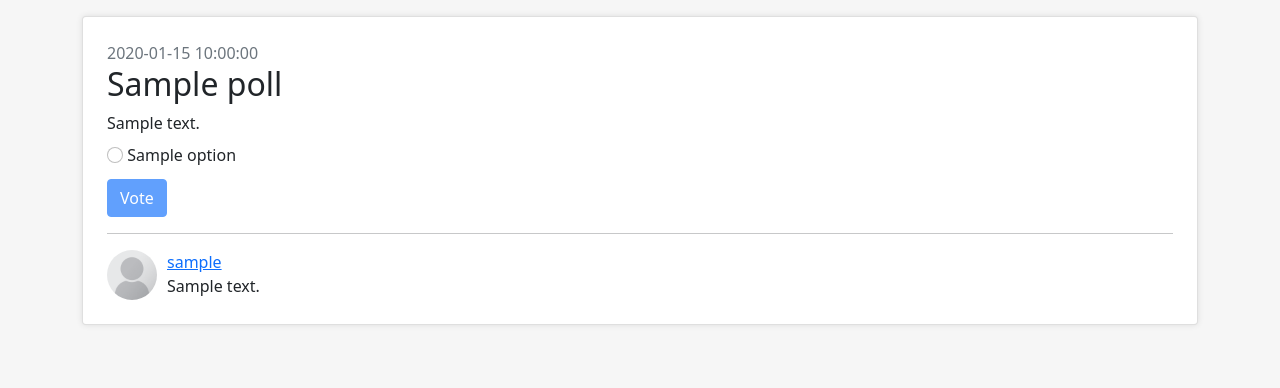
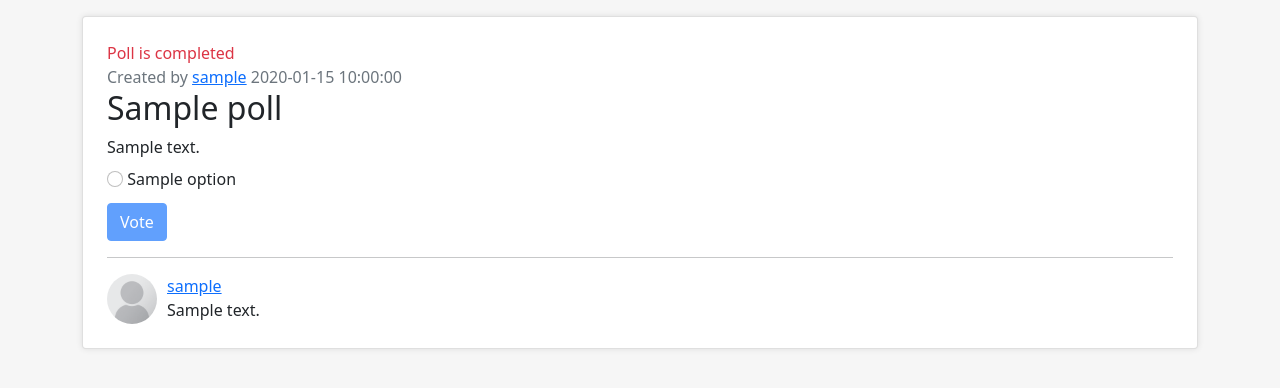
Before and after one commit to EnterKeeper/learnen, a Flask app: page /polls/1 in a window 1280 px wide. Shown: the part 56-444 px from the top of the page. Run offline with Flask 2, Linux system fonts and the light colour scheme; tables that the repository leaves empty hold one stand-in row (values such as "Sample post"); a database or web service that is not in the repository returns one stand-in record (values such as "Sample title"); data that the repository does not hold is empty; parts of the project's set-up code (start-up, migrations or seed data) failed here and were passed over.

Commit message:
Poll complete/resume

```diff
--- a/templates/poll_info.html
+++ b/templates/poll_info.html
@@ -6,11 +6,21 @@
     {% else %}
         <div class="card p-4">
             <div class="position-relative">
+            {% if poll["completed"] %}
+                <div class="text-danger">Poll is completed</div>
+            {% endif %}
             {% if current_user and (current_user.id == poll["author"]["id"] or groups["Moderator"].is_belong(current_user["group"])) %}
-                <a class="btn btn-secondary position-absolute top-0 end-0" href="{{ url_for("polls.poll_edit", poll_id=poll["id"]) }}">Edit</a>
+                <div class="position-absolute top-0 end-0">
+                <a class="btn btn-secondary" href="{{ url_for("polls.poll_edit", poll_id=poll["id"]) }}">Edit</a>
+                {% if not poll["completed"] %}
+                    <a class="btn btn-warning" href="{{ url_for("polls.poll_complete", poll_id=poll["id"]) }}">Complete</a>
+                {% else %}
+                    <a class="btn btn-warning" href="{{ url_for("polls.poll_resume", poll_id=poll["id"]) }}">Resume</a>
+                {% endif %}
+                </div>
             {% endif %}
 
-            <div class="poll-date text-muted">{{ poll["created_at"] }}</div>
+            <div class="poll-date text-muted">Created by <a href="{{ url_for("users.user_info", username=poll["author"]["username"]) }}">{{ poll["author"]["username"] }}</a> {{ poll["created_at"] }}</div>
             <h2 class="poll-title">{{ poll["title"] }}</h2>
             <div class="poll-description mb-2">{% autoescape false %} {{ poll["description"] | replace("\n", "<br>") }} {% endautoescape %}</div>
             <form method="post" enctype="multipart/form-data" novalidate>
@@ -30,7 +40,7 @@
                         </div>
                     {% endfor %}
                 </div>
-                {% set add_disabled = "disabled" if not current_user else "" %}
+                {% set add_disabled = "disabled" if (not current_user or poll["completed"]) else "" %}
                 {{ vote_form.vote_btn(class="btn btn-primary mt-2 " + add_disabled) }}
             </form>
             <hr>
--- a/views/polls.py
+++ b/views/polls.py
@@ -121,7 +121,7 @@ def poll_delete(poll_id):
     else:
         flash("Internal error. Try again.", "danger")
 
-    return url_for("polls.poll_info", poll_id=poll_id)
+    return redirect(url_for("polls.poll_info", poll_id=poll_id))
 
 
 @blueprint.route("/polls/create", methods=["GET", "POST"])
@@ -156,3 +156,37 @@ def poll_create():
             flash("Internal error. Try again.", "danger")
 
     return render_template("poll_create.html", title=title, form=form)
+
+
+@blueprint.route("/polls/<int:poll_id>/complete", methods=["GET", "POST"])
+@jwt_required()
+def poll_complete(poll_id):
+    resp = ApiPut.make_request("polls", poll_id, "complete")
+    if resp.status_code == 200:
+        flash("Poll has been completed.", "success")
+    else:
+        error = resp.json()["error"]
+        code = error["code"]
+        if errors.AccessDeniedError.sub_code_match(code):
+            flash("You have no rights to do this.", "danger")
+        else:
+            flash("Internal error. Try again.", "danger")
+
+    return redirect(url_for("polls.poll_info", poll_id=poll_id))
+
+
+@blueprint.route("/polls/<int:poll_id>/resume", methods=["GET", "POST"])
+@jwt_required()
+def poll_resume(poll_id):
+    resp = ApiPut.make_request("polls", poll_id, "resume")
+    if resp.status_code == 200:
+        flash("Poll has been resumed.", "success")
+    else:
+        error = resp.json()["error"]
+        code = error["code"]
+        if errors.AccessDeniedError.sub_code_match(code):
+            flash("You have no rights to do this.", "danger")
+        else:
+            flash("Internal error. Try again.", "danger")
+
+    return redirect(url_for("polls.poll_info", poll_id=poll_id))
```
Also changed, not shown: api/handlers/polls.py (+44 -0 lines), api/tools/errors.py (+8 -2 lines).
